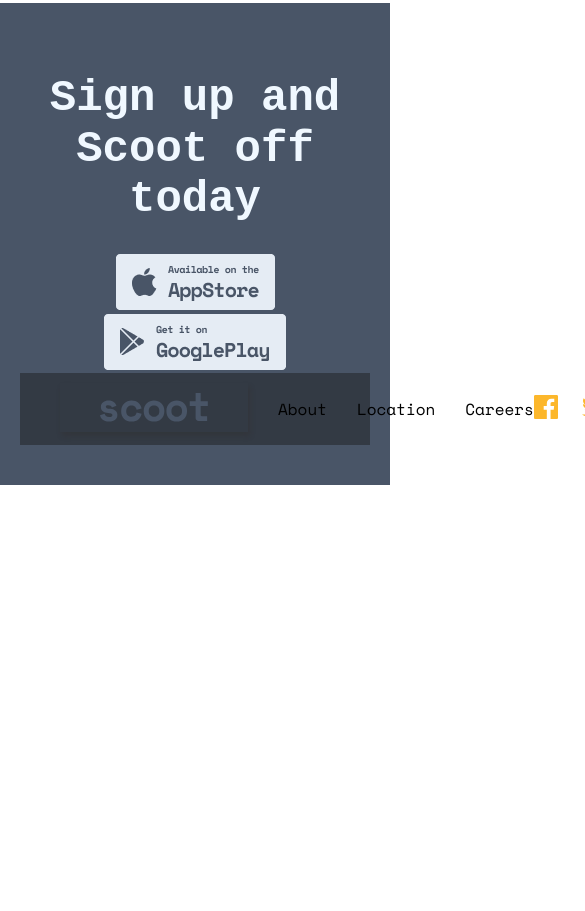
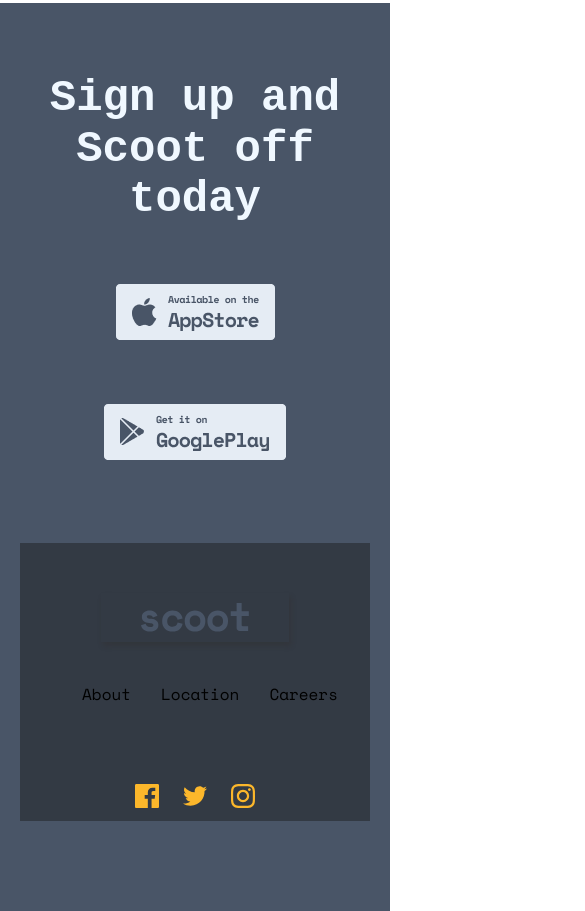
Before and after one commit to Usmonov12345/2-imtihon, a plain HTML site: page index.html in a window 390 px wide. Shown: the part 6145-7056 px from the top of the page, 585 px wide, since content can reach past the window. Before the commit the page ends 6630 px from the top, so only its background shows below. Drawn offline with Linux system fonts and the light colour scheme; files whose address does not match are found by name; a web font is replaced by a local one.

Commit message:
initial commit

```diff
--- a/scss/bloks/_footer.scss
+++ b/scss/bloks/_footer.scss
@@ -14,6 +14,8 @@
                 color: aliceblue;
             }
         }
+
+
     }
 
 
@@ -54,6 +56,28 @@
         .card{
             flex-direction: column;
             text-align: center;
+
+            &__box1{
+
+                &__img{
+                    padding: 30px 0;
+                }
+            }
+        }
+    }
+
+    .car{
+        flex-direction: column;
+        margin: 50px 0;
+
+
+        &__box{
+            flex-direction: column;
+            padding: 40px 0;
+
+            &__list{
+                padding: 40px 0;
+            }
         }
     }
 }
```
Also changed, not shown: css/main.css, 1 other file.
